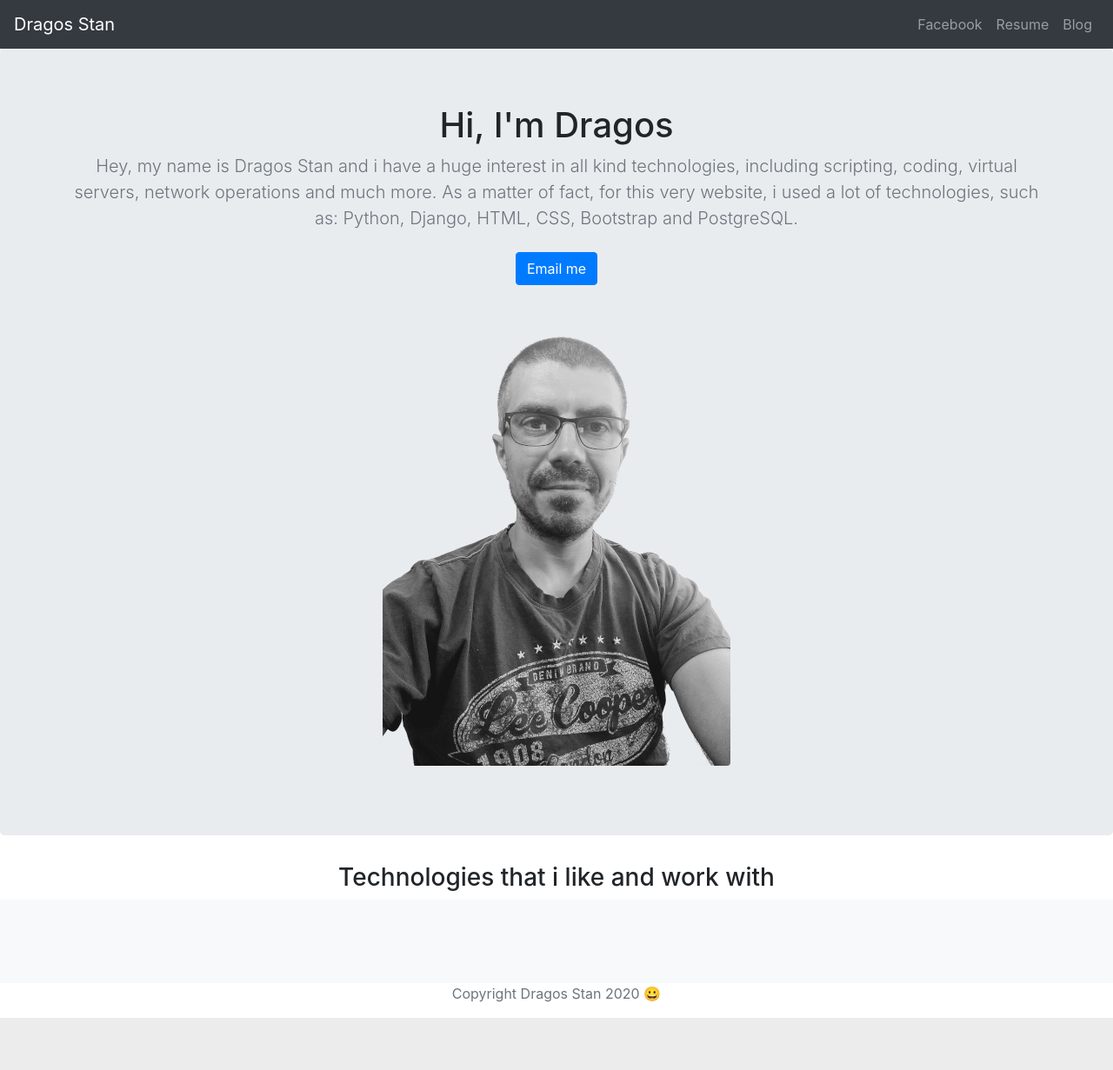
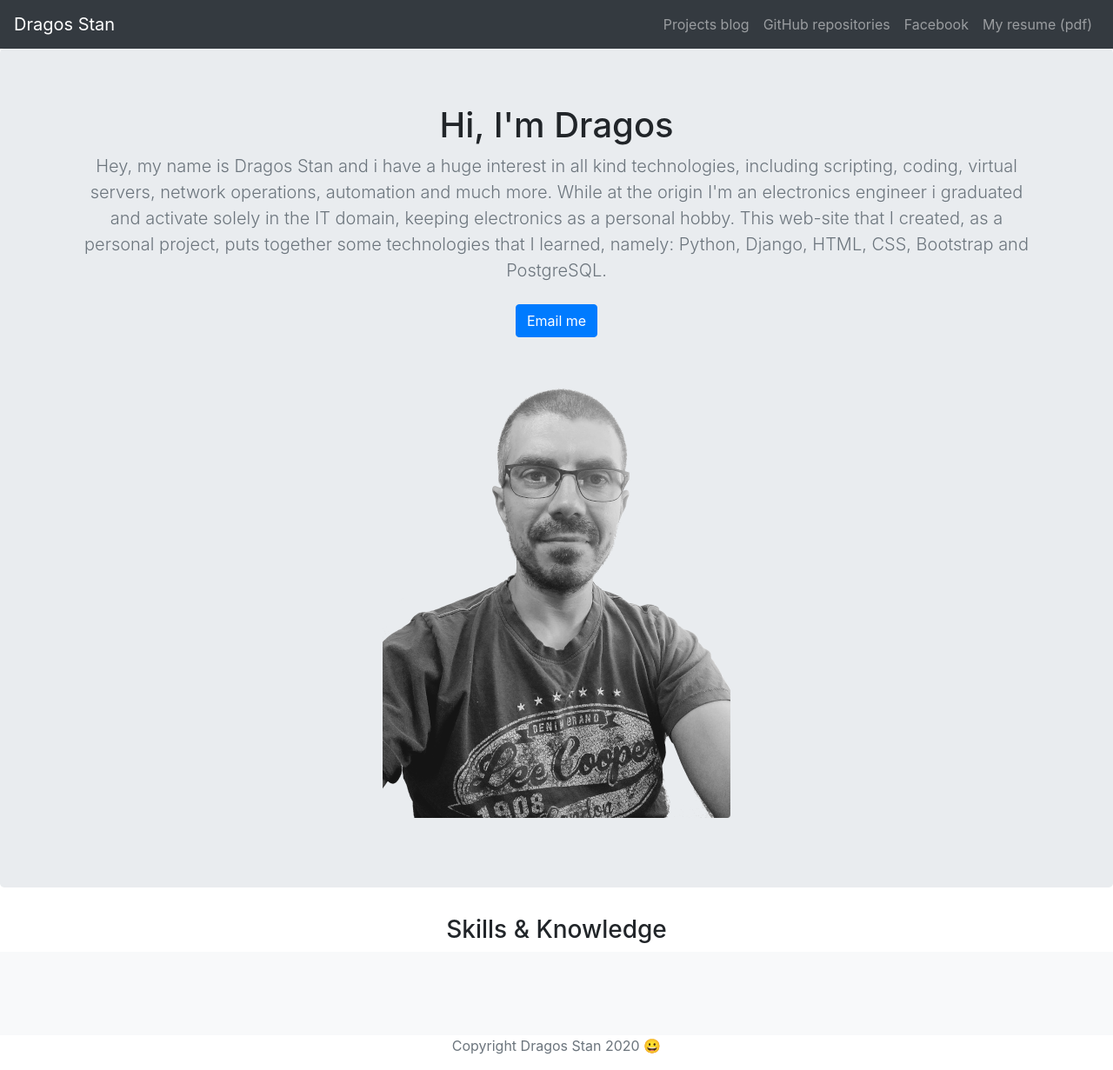
Before and after one commit to dstan82/portfolio, a Django app: page / in a window 1280 px wide. Shown: the whole page at 87% size. Before the commit the page ends 1171 px from the top, so only its background shows below. Run offline with Django 3.2, Linux system fonts and the light colour scheme; data that the repository does not hold is empty; some libraries are stand-ins or nearby versions.

Commit message:
changed top menu

```diff
--- a/blog/models.py
+++ b/blog/models.py
@@ -1,10 +1,9 @@
 from django.db import models
-from .fields import *
 
 class Post(models.Model):
     title = models.CharField(max_length=255)
     pub_date = models.DateTimeField()
-    body = NonStrippingTextField()
+    body = models.TextField()
     image = models.ImageField(upload_to='images/')
 
     def summary(self):
--- a/blog/templates/blog/allblogs.html
+++ b/blog/templates/blog/allblogs.html
@@ -55,9 +55,10 @@
             </button>
             <div class="collapse navbar-collapse" id="navbarNavAltMarkup">
                 <div class="navbar-nav ml-auto">
+                    <a class="nav-item nav-link active" href="{% url 'allblogs' %}">Projects blog</a>
+                    <a class="nav-item nav-link" href="https://github.com/dstan82">GitHub repositories</a>
                     <a class="nav-item nav-link" href="https://www.facebook.com/dragos.stan.921/">Facebook</a>
-                  <a class="nav-item nav-link" href="{% static 'Profile.pdf' %}">Resume</a>
-                  <a class="nav-item nav-link active" href="{% url 'allblogs' %}">Blog</a>
+                    <a class="nav-item nav-link" href="{% static 'Profile.pdf' %}">My resume (pdf)</a>
                 </div>
             </div>
         </nav>
--- a/jobs/templates/jobs/home.html
+++ b/jobs/templates/jobs/home.html
@@ -1,6 +1,6 @@
-
 <!doctype html>
 <html lang="en">
+
 <head>
     {% load static %}
     <meta charset="utf-8">
@@ -46,6 +46,7 @@
     <!-- Custom styles for this template -->
     <link href="album.css" rel="stylesheet">
 </head>
+
 <body>
     <header>
         <nav class="navbar navbar-expand-lg navbar-dark bg-dark">
@@ -55,9 +56,11 @@
             </button>
             <div class="collapse navbar-collapse" id="navbarNavAltMarkup">
                 <div class="navbar-nav ml-auto">
+                    <a class="nav-item nav-link" href="{% url 'allblogs' %}">Projects blog</a>
+                    <a class="nav-item nav-link" href="https://github.com/dstan82">GitHub repositories</a>
                     <a class="nav-item nav-link" href="https://www.facebook.com/dragos.stan.921/">Facebook</a>
-                    <a class="nav-item nav-link" href="{% static 'Profile.pdf' %}">Resume</a>
-                    <a class="nav-item nav-link" href="{% url 'allblogs' %}">Blog</a>
+                    <a class="nav-item nav-link" href="{% static 'Profile.pdf' %}">My resume (pdf)</a>
+
                 </div>
             </div>
         </nav>
@@ -68,7 +71,11 @@
         <section class="jumbotron text-center">
             <div class="container">
                 <h1>Hi, I'm Dragos</h1>
-                <p class="lead text-muted">Hey, my name is Dragos Stan and i have a huge interest in all kind technologies, including scripting, coding, virtual servers, network operations and much more. As a matter of fact, for this very website, i used a lot of technologies, such as: Python, Django, HTML, CSS, Bootstrap and PostgreSQL.</p>
+                <p class="lead text-muted">
+
+Hey, my name is Dragos Stan and i have a huge interest in all kind technologies, including scripting, coding, virtual servers, network operations, automation and much more. While at the origin I'm an electronics engineer i graduated and activate solely in the IT domain, keeping electronics as a personal hobby.
+
+This web-site that I created, as a personal project, puts together some technologies that I learned, namely: Python, Django, HTML, CSS, Bootstrap and PostgreSQL.</p>
                 <p>
                     <a href="mailto:standragos82@gmail.com" class="btn btn-primary my-2">Email me</a>
                 </p>
@@ -80,14 +87,14 @@
 
         </section>
 
-<h3 class="text-center">Technologies that i like and work with</h3>
+        <h3 class="text-center">Skills & Knowledge</h3>
         <div class="album py-5 bg-light">
             <div class="container">
                 <div class="row">
                     {% for job in jobs.all %}
                     <div class="col-md-4">
                         <div class="card mb-4 shadow-sm">
-                            <img class="img-fluid" src={{ job.image.url }} height=100/>
+                            <img class="img-fluid" src={{ job.image.url }} height=100 />
                             <div class="card-body">
                                 <p class="card-text text-center">{{job.summary}}</p>
                             </div>
@@ -104,9 +111,13 @@
         </div>
     </footer>
     <script src="https://code.jquery.com/jquery-3.5.1.slim.min.js" integrity="sha384-DfXdz2htPH0lsSSs5nCTpuj/zy4C+OGpamoFVy38MVBnE+IbbVYUew+OrCXaRkfj" crossorigin="anonymous"></script>
-    <script>window.jQuery || document.write('<script src="/docs/4.5/assets/js/vendor/jquery.slim.min.js"><\/script>')</script><script src="/docs/4.5/dist/js/bootstrap.bundle.min.js" integrity="sha384-1CmrxMRARb6aLqgBO7yyAxTOQE2AKb9GfXnEo760AUcUmFx3ibVJJAzGytlQcNXd" crossorigin="anonymous"></script>
+    <script>
+        window.jQuery || document.write('<script src="/docs/4.5/assets/js/vendor/jquery.slim.min.js"><\/script>')
+    </script>
+    <script src="/docs/4.5/dist/js/bootstrap.bundle.min.js" integrity="sha384-1CmrxMRARb6aLqgBO7yyAxTOQE2AKb9GfXnEo760AUcUmFx3ibVJJAzGytlQcNXd" crossorigin="anonymous"></script>
     <script src="https://code.jquery.com/jquery-3.5.1.slim.min.js" integrity="sha384-DfXdz2htPH0lsSSs5nCTpuj/zy4C+OGpamoFVy38MVBnE+IbbVYUew+OrCXaRkfj" crossorigin="anonymous"></script>
     <script src="https://cdn.jsdelivr.net/npm/popper.js@1.16.0/dist/umd/popper.min.js" integrity="sha384-Q6E9RHvbIyZFJoft+2mJbHaEWldlvI9IOYy5n3zV9zzTtmI3UksdQRVvoxMfooAo" crossorigin="anonymous"></script>
     <script src="https://stackpath.bootstrapcdn.com/bootstrap/4.5.0/js/bootstrap.min.js" integrity="sha384-OgVRvuATP1z7JjHLkuOU7Xw704+h835Lr+6QL9UvYjZE3Ipu6Tp75j7Bh/kR0JKI" crossorigin="anonymous"></script>
 </body>
+
 </html>
```
Also changed, not shown: blog/fields.py (deleted, +0 -10 lines), blog/templates/blog/detail.html (+4 -3 lines). Lines whose indentation alone changed are shown as unchanged.
